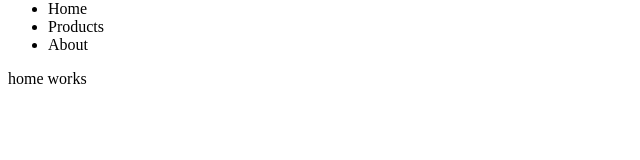
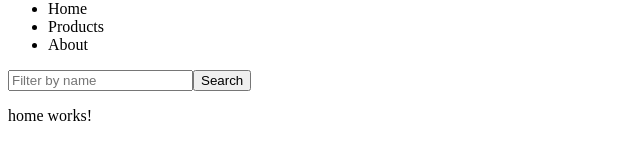
Before and after one commit to TebogoP/Kota-project, an Angular app: page / in a window 1280 px wide. Shown: the part 362-522 px from the top of the page, without its empty margins (0-640 px from the left). Built offline with nearby package versions, Linux system fonts and the light colour scheme.

Commit message:
feat: added a form input and search button to filter - None functional

```diff
--- a/src/app/home/home.html
+++ b/src/app/home/home.html
@@ -1,4 +1,9 @@
-<main>
-  <p>home works</p>
-
-</main>
+  <section>
+    <form>
+      <input type="text" placeholder="Filter by name">
+      <button class ="primary" type="button">Search</button>
+    </form>
+  </section>
+  <section class="results">
+    <p>home works!</p>
+  </section>
```
